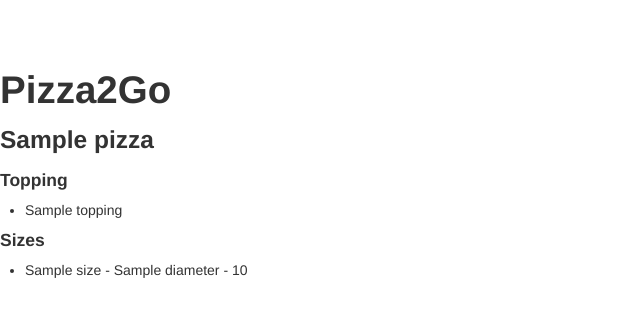
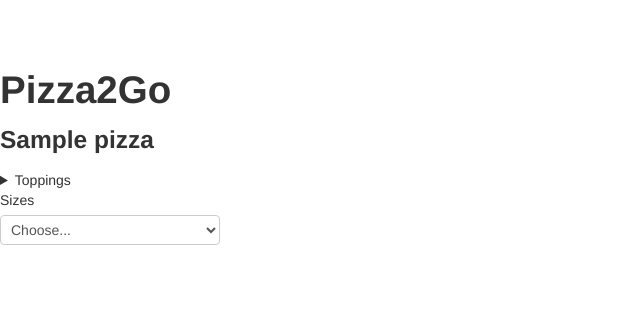
Before and after one commit to coderplug/food2go, a Django app: template pizza2go/templates/pizza2go/index.html in a window 1280 px wide. Shown: the top 317 px of the page, without its empty margins (0-640 px from the left). Run offline with Django 3.2, Linux system fonts and the light colour scheme; the template is opened without the code that fills it: most values are stand-ins (such as "Sample title", 1, 10 or a date in 2020); some libraries are stand-ins or nearby versions.

Commit message:
Add shopping cart

```diff
--- a/pizza2go/admin.py
+++ b/pizza2go/admin.py
@@ -1,6 +1,6 @@
 from django.contrib import admin
 
-from .models import Pizza, Topping, PizzaSize
+from .models import Pizza, Topping, PizzaSize, UserShoppingCart
 
 class ToppingInline(admin.TabularInline):
     model = Topping
@@ -21,3 +21,4 @@ class PizzaAdmin(admin.ModelAdmin):
 admin.site.register(Pizza, PizzaAdmin)
 admin.site.register(PizzaSize)
 admin.site.register(Topping)
+admin.site.register(UserShoppingCart)
--- a/pizza2go/templates/pizza2go/index.html
+++ b/pizza2go/templates/pizza2go/index.html
@@ -14,22 +14,34 @@
     <title>Hello, world!</title>
   </head>
   <body>
-    <h1>Pizza2Go</h1>
+
+    <h1>Pizza2Go </h1>
     {% if ordered_pizza_list %}
       {% for pizza in ordered_pizza_list %}
-        <h3>{{ pizza.name }}</h3>
-        <h4>Topping</h4>
+        <h3>{{pizza.name}}</h3>
+        <details>
+          <summary>Toppings</summary>
           <ul>
             {% for topping in pizza.toppings.all %}
                 <li>{{ topping.name }}</li>
             {% endfor %}
           </ul>
-        <h4>Sizes</h4>
-        <ul>
+        </details>
+        <form action="{% url 'pizza2go:pizza2go-add_to_cart' %}" method="post">
+          {% csrf_token %}
+          <div class="form-group" name="select-sizes">
+              <label for="sizes">Sizes</label>
+              <select id="sizes" class="form-control" name="sizes" required>
+                  <option value="">Choose...</option>
                   {% for size in pizza.pizzasize_set.all %}
-              <li>{{ size.name }} - {{size.diameter}} - {{size.price}}</li>
+                    <option value={{size.id}}>{{ size.name }}, {{size.diameter}} cm, {{size.price}} €</option>
                   {% endfor %}
-        </ul>
+              </select>
+          </div>
+          {% if user.is_authenticated %}
+          <button class="btn btn-success" type="submit">Add to cart ({{ pizza.name }})</button>
+          {% endif %}
+        </form>
       {% endfor %}
     {% else %}
       <p>No pizzas are available.</p>
--- a/pizza2go/urls.py
+++ b/pizza2go/urls.py
@@ -5,4 +5,5 @@ from . import views
 app_name = 'pizza2go'
 urlpatterns = [
     path('', views.IndexView.as_view(), name='pizza2go-index'),
+    path('add_to_cart/', views.add_to_cart, name='pizza2go-add_to_cart'),
 ]
```
Also changed, not shown: pizza2go/models.py (+7 -0 lines), pizza2go/views.py (+14 -2 lines), pizza2go/migrations/0004_auto_20181128_1112.py (added), pizza2go/migrations/0005_auto_20181128_1116.py (added). Lines whose indentation alone changed are shown as unchanged.
